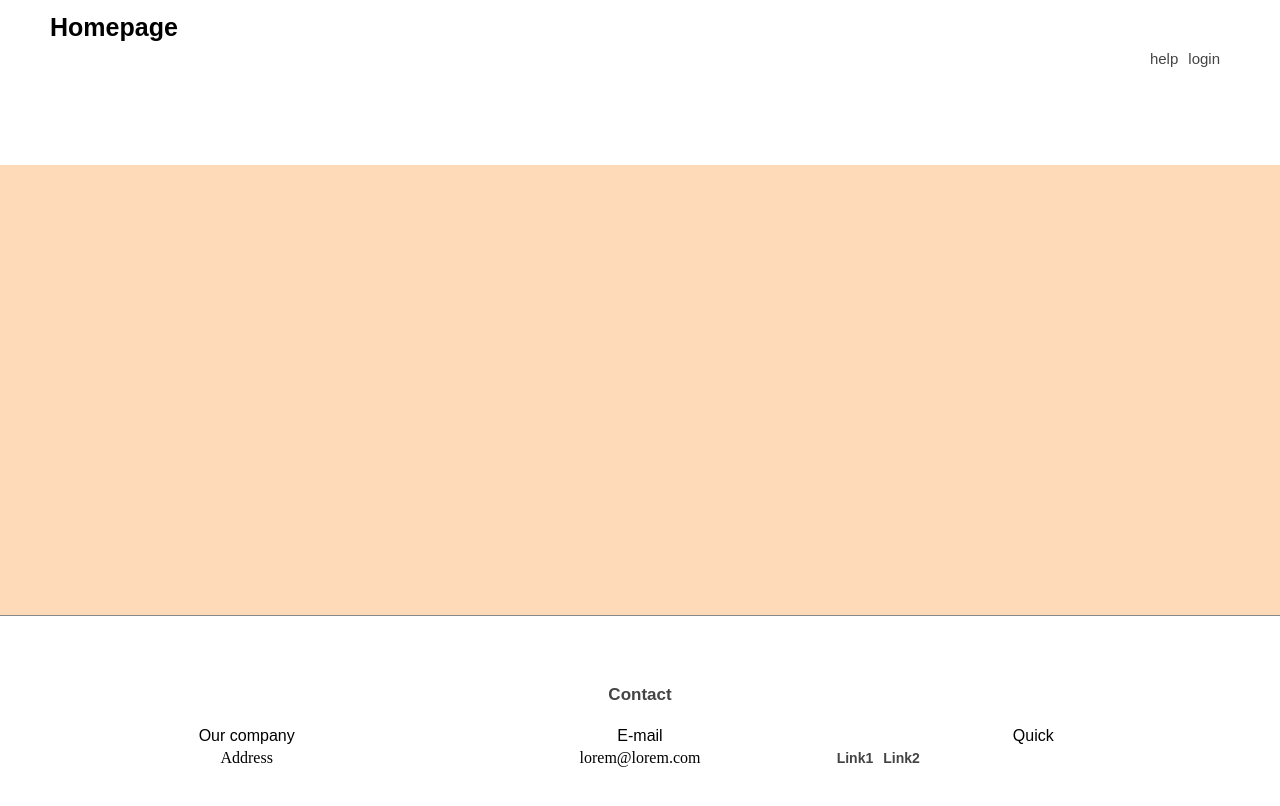
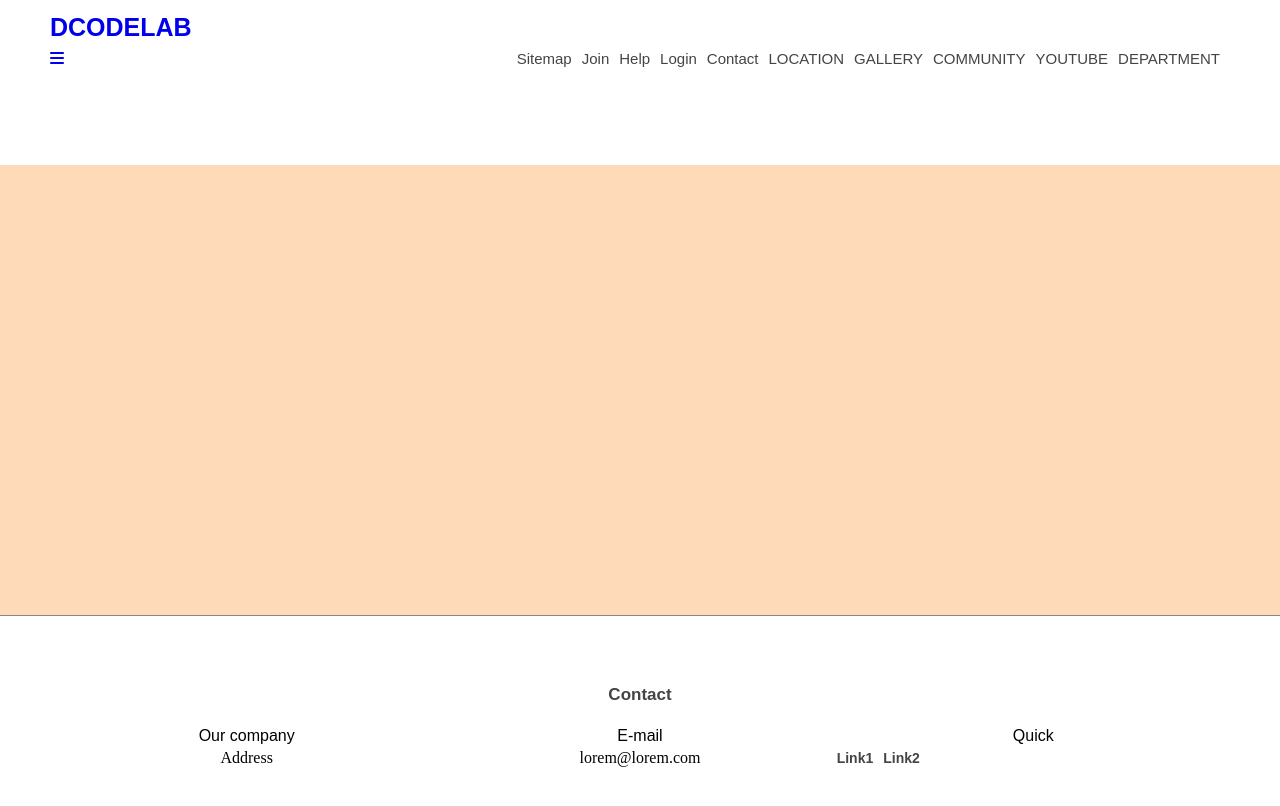
Before and after one commit to zzinis/page, a plain HTML site: page index.html in a window 1280 px wide. Drawn offline with Linux system fonts and the light colour scheme.

Commit message:
header 수정

```diff
--- a/index.html
+++ b/index.html
@@ -5,20 +5,36 @@
     <meta http-equiv="X-UA-Compatible" content="IE=edge">
     <meta name="viewport" content="width=device-width, initial-scale=1.0">
     <title>Document</title>
+    <script src="https://kit.fontawesome.com/6e561f56c7.js" crossorigin="anonymous"></script>
     <link rel="stylesheet" href="css/style.css">
+
 </head>
 <body>
-    <header id="header">
-        <div class="inner">
-            <h1>Homepage</h1>
+	<header id="header">
+		<div class="inner">
+			<h1><a href="#">DCODELAB</a></h1>
 
-            <ul>
-                <li><a href="#">login</a></li>
-                <li><a href="#">help</a></li>
+			<ul id="gnb">
+				<li><a href="#">DEPARTMENT</a></li>
+				<li><a href="#">YOUTUBE</a></li>
+				<li><a href="#">COMMUNITY</a></li>
+				<li><a href="#">GALLERY</a></li>
+				<li><a href="#">LOCATION</a></li>
+			</ul>
 
-            </ul>
-        </div>
-    </header>
+			<ul class="util">
+				<li><a href="#">Contact</a></li>
+				<li><a href="#">Login</a></li>
+				<li><a href="#">Help</a></li>
+				<li><a href="#">Join</a></li>
+				<li><a href="#">Sitemap</a></li>
+			</ul>
+
+			<a href="#" class="btnMo">
+				<i class="fas fa-bars"></i>
+			</a>
+		</div>
+	</header>
 
     <figure id="visual">
         <div class="inner">
```
